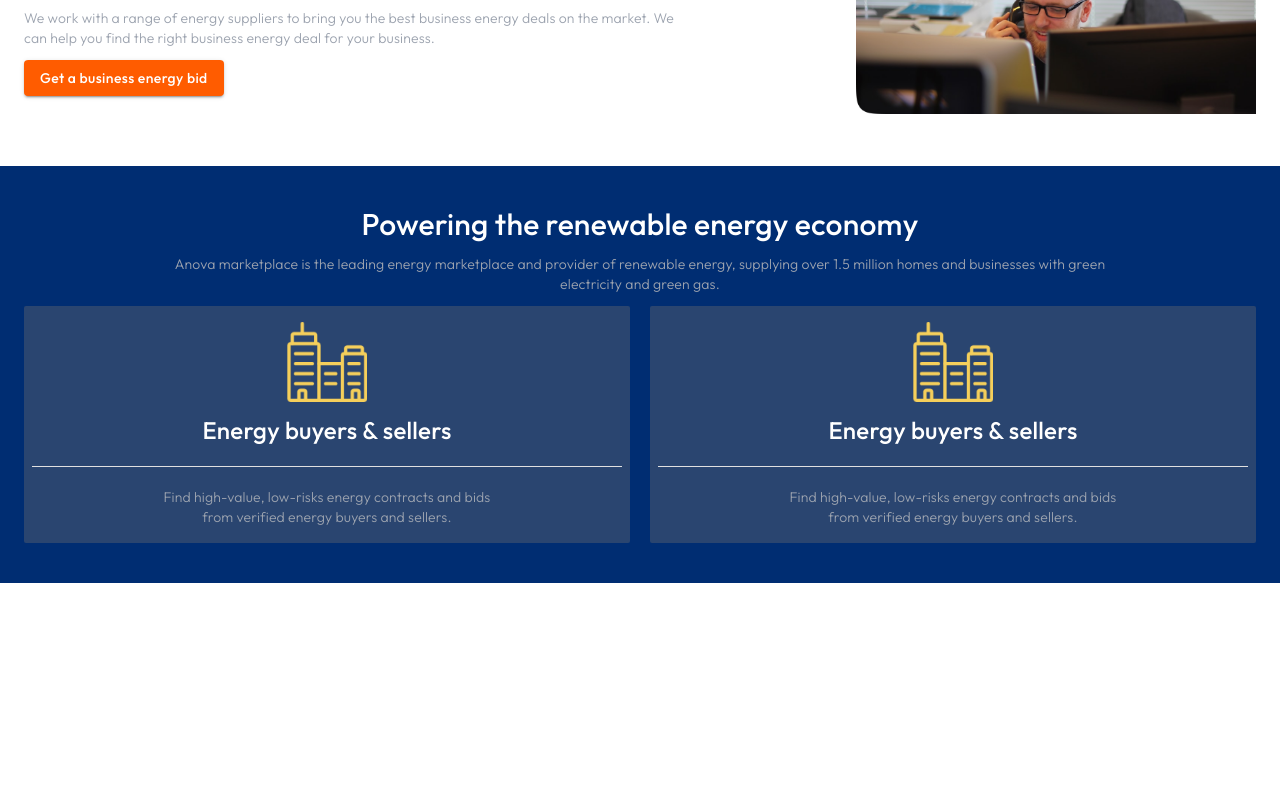
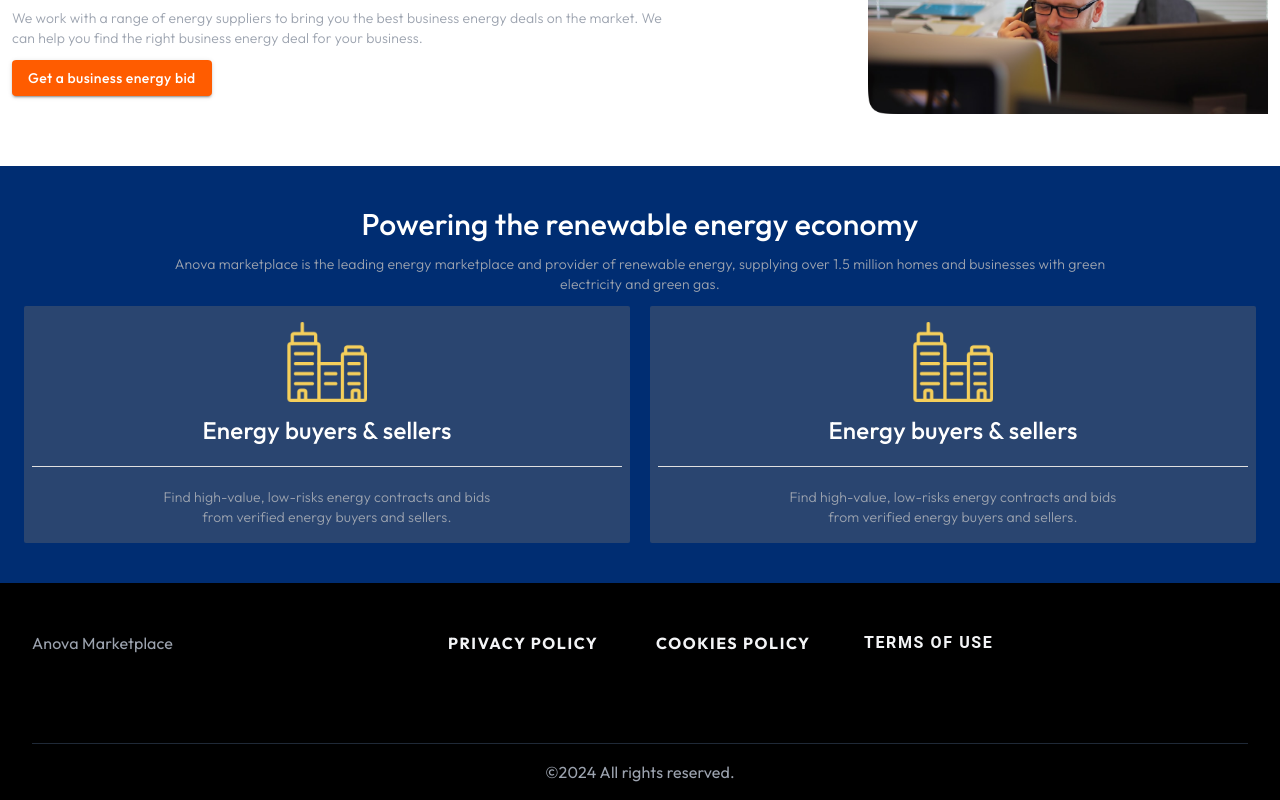
Before and after one commit to hokagedemehin/anova-frontend, a Next.js app: page / in a window 1280 px wide. Shown: the part 702-1502 px from the top of the page. Before the commit the page ends 1285 px from the top, so only its background shows below. Built offline with nearby package versions, Linux system fonts and the light colour scheme.

Commit message:
Add Footer component to RootLayout

```diff
--- a/app/layout.tsx
+++ b/app/layout.tsx
@@ -3,6 +3,7 @@
 import ProjectProviders from "@/shared/provider/ProjectProviders";
 import { Outfit } from "next/font/google";
 import HeaderComp from "@/components/layout/Header";
+import Footer from "@/components/layout/Footer";
 
 // const inter = Inter({ subsets: ['latin'] });
 
@@ -27,6 +28,7 @@
         <ProjectProviders>
           <HeaderComp />
           {children}
+          <Footer />
         </ProjectProviders>
       </body>
     </html>
--- a/app/page.tsx
+++ b/app/page.tsx
@@ -18,30 +18,31 @@
         <div className="flex h-full flex-col items-center justify-center border ">
           <Typography
             variant="h4"
-            className="font-outfit text-center text-base text-white md:text-xl"
+            className="text-center font-outfit text-base text-white md:text-xl"
           >
             Give electricity straight to the people
           </Typography>
           <Typography
             variant="h1"
-            className="font-outfit text-center text-3xl font-extrabold text-white md:text-5xl"
+            className="text-center font-outfit text-3xl font-extrabold text-white md:text-5xl"
           >
             Your best energy marketplace
           </Typography>
         </div>
       </div>
-      <div className="mx-auto w-full max-w-screen-xl bg-[#F6F7F7] px-6 py-10">
+      <div className="bg-[#F6F7F7] px-6 py-10">
+        <div className="mx-auto w-full max-w-screen-xl  ">
           <div className="flex items-center justify-between">
             <div className="flex flex-col items-center">
               <CountUp
                 end={3200}
                 duration={3}
                 suffix=" +"
-              className="font-outfit text-center text-2xl font-semibold text-black md:text-4xl"
+                className="text-center font-outfit text-2xl font-semibold text-black md:text-4xl"
               />
               <Typography
                 variant="h4"
-              className="font-outfit text-center text-base font-semibold text-gray-500 md:text-xl"
+                className="text-center font-outfit text-base font-semibold text-gray-500 md:text-xl"
               >
                 Happy Customers
               </Typography>
@@ -51,11 +52,11 @@
                 end={1200}
                 duration={3}
                 suffix=" +"
-              className="font-outfit text-center text-2xl font-semibold text-black md:text-4xl"
+                className="text-center font-outfit text-2xl font-semibold text-black md:text-4xl"
               />
               <Typography
                 variant="h4"
-              className="font-outfit text-center text-base font-semibold text-gray-500 md:text-xl"
+                className="text-center font-outfit text-base font-semibold text-gray-500 md:text-xl"
               >
                 Power purchases made
               </Typography>
@@ -65,35 +66,36 @@
                 end={400}
                 duration={3}
                 suffix=" +"
-              className="font-outfit text-center text-2xl font-semibold text-black md:text-4xl"
+                className="text-center font-outfit text-2xl font-semibold text-black md:text-4xl"
               />
               <Typography
                 variant="h4"
-              className="font-outfit text-center text-base font-semibold text-gray-500 md:text-xl"
+                className="text-center font-outfit text-base font-semibold text-gray-500 md:text-xl"
               >
                 Energy Providers
               </Typography>
             </div>
           </div>
         </div>
-      <div className=" mx-auto flex w-full max-w-screen-xl flex-col items-center justify-between gap-4 px-6 md:flex-row">
+      </div>
+      <div className=" mx-auto flex w-full max-w-screen-xl flex-col items-center justify-between gap-4 px-3 md:flex-row">
         <div className="flex flex-col space-y-3">
           <Typography
             variant="h6"
-            className="font-outfit text-left text-base font-medium md:text-xl"
+            className="text-left font-outfit text-base font-medium md:text-xl"
           >
             Get a business energy bid
           </Typography>
           <Typography
             variant="body2"
-            className="font-outfit w-[80%] text-left text-xs font-light text-gray-400 md:text-sm"
+            className="w-[80%] text-left font-outfit text-xs font-light text-gray-400 md:text-sm"
           >
             Fixed-price plans to fully flexible contracts, we have business gas
             and electricity tarrifs that suit every business size and need.
           </Typography>
           <Typography
             variant="body2"
-            className="font-outfit w-[80%] text-left text-xs font-light text-gray-400 md:text-sm"
+            className="w-[80%] text-left font-outfit text-xs font-light text-gray-400 md:text-sm"
           >
             We work with a range of energy suppliers to bring you the best
             business energy deals on the market. We can help you find the right
@@ -103,7 +105,7 @@
             <Link href="/bids">
               <Button
                 variant="contained"
-                className="font-outfit bg-[#FF5C00] normal-case text-white hover:bg-[#ab4103]"
+                className="bg-[#FF5C00] font-outfit normal-case text-white hover:bg-[#ab4103]"
               >
                 Get a business energy bid
               </Button>
@@ -122,21 +124,21 @@
       <div className="space-y-3 bg-[#002D72] px-6 py-10">
         <Typography
           variant="h6"
-          className="font-outfit text-center text-xl font-medium text-white md:text-3xl"
+          className="text-center font-outfit text-xl font-medium text-white md:text-3xl"
         >
           Powering the renewable energy economy
         </Typography>
         <div className="mx-auto w-[80%]">
           <Typography
             variant="body2"
-            className="font-outfit text-center text-xs font-light text-gray-400 md:text-sm"
+            className="text-center font-outfit text-xs font-light text-gray-400 md:text-sm"
           >
             Anova marketplace is the leading energy marketplace and provider of
             renewable energy, supplying over 1.5 million homes and businesses
             with green electricity and green gas.
           </Typography>
         </div>
-        <div className="flex flex-col gap-5 md:flex-row md:items-center">
+        <div className="flex flex-col gap-5 md:flex-row md:items-center md:justify-center">
           <div className=" rounded-sm bg-[#2A4570] ">
             <div className="flex flex-col items-center justify-center px-8 pt-4">
               <Image
@@ -149,7 +151,7 @@
               />
               <Typography
                 variant="body2"
-                className="font-outfit py-3 text-center text-xl font-medium text-white md:text-2xl"
+                className="py-3 text-center font-outfit text-xl font-medium text-white md:text-2xl"
               >
                 Energy buyers & sellers
               </Typography>
@@ -158,7 +160,7 @@
             <div className="mx-auto flex flex-col items-center justify-center px-8 pb-4 md:w-[70%]">
               <Typography
                 variant="body2"
-                className="font-outfit text-center text-xs font-light text-gray-400 md:text-sm"
+                className="text-center font-outfit text-xs font-light text-gray-400 md:text-sm"
               >
                 Find high-value, low-risks energy contracts and bids from
                 verified energy buyers and sellers.
@@ -177,7 +179,7 @@
               />
               <Typography
                 variant="body2"
-                className="font-outfit py-3 text-center text-xl font-medium text-white md:text-2xl"
+                className="py-3 text-center font-outfit text-xl font-medium text-white md:text-2xl"
               >
                 Energy buyers & sellers
               </Typography>
@@ -186,7 +188,7 @@
             <div className="mx-auto flex flex-col items-center justify-center px-8 pb-4 md:w-[70%]">
               <Typography
                 variant="body2"
-                className="font-outfit text-center text-xs font-light text-gray-400 md:text-sm"
+                className="text-center font-outfit text-xs font-light text-gray-400 md:text-sm"
               >
                 Find high-value, low-risks energy contracts and bids from
                 verified energy buyers and sellers.
--- /dev/null
+++ b/components/layout/Footer.tsx
@@ -0,0 +1,61 @@
+"use client";
+import { Typography } from "@mui/material";
+import dayjs from "dayjs";
+import React, { useEffect, useState } from "react";
+
+const Footer = () => {
+  // get the current year
+  const [year, setYear] = useState("");
+
+  useEffect(() => {
+    setYear(dayjs().format("YYYY"));
+  }, []);
+  return (
+    <div>
+      <div className="bg-black">
+        <footer className="mx-auto max-w-screen-2xl px-4 md:px-8">
+          <div className="mb-16 grid grid-cols-2 gap-12 pt-10 md:grid-cols-4 lg:grid-cols-6 lg:gap-8 lg:pt-12">
+            {/* logo and social link */}
+            <div className="col-span-full lg:col-span-2">
+              <Typography className={`mb-6 font-outfit text-gray-400 sm:pr-8`}>
+                Anova Marketplace
+              </Typography>
+            </div>
+
+            {/* <!-- link nav - start --> */}
+            <div>
+              <Typography className="mb-4 font-outfit font-bold uppercase tracking-widest text-gray-100">
+                Privacy Policy
+              </Typography>
+            </div>
+            {/* <!-- link nav - end --> */}
+
+            {/* <!-- about us nav - start --> */}
+            <div>
+              <Typography className="mb-4 font-outfit font-bold uppercase tracking-widest text-gray-100">
+                Cookies Policy
+              </Typography>
+            </div>
+            {/* <!-- about us nav - end --> */}
+
+            {/* <!-- nav - start --> */}
+            <div className="col-span-2">
+              <Typography className="mb-4 font-bold uppercase tracking-widest text-gray-100">
+                Terms of use
+              </Typography>
+            </div>
+            {/* <!-- nav - end --> */}
+          </div>
+          {/* signature */}
+          <div className=" border-t border-gray-800 py-4 text-center text-sm text-gray-400">
+            <Typography className=" font-outfit">
+              &#169;{year} All rights reserved.
+            </Typography>
+          </div>
+        </footer>
+      </div>
+    </div>
+  );
+};
+
+export default Footer;
--- a/components/layout/Header.tsx
+++ b/components/layout/Header.tsx
@@ -50,16 +50,14 @@
     handleNavLink(routes.home_page);
   };
   return (
-    <header>
-      <Container
-        maxWidth="2xl"
-        className={`${
-          !headerColor
-            ? "bg-transparent"
-            : "border border-x-0 border-b-2 border-t-0 border-gray-100 bg-white bg-opacity-60 backdrop-blur-lg backdrop-filter "
-        } fixed z-10 flex items-center justify-between  py-2 transition duration-300 ease-in-out`}
-        // className=" fixed z-10 flex items-center justify-between border border-x-0 border-b-2 border-t-0 border-gray-100 bg-white py-2 "
-      >
+    <header
+      className={`${
+        !headerColor
+          ? "bg-transparent"
+          : "border border-x-0 border-b-2 border-t-0 border-gray-100 bg-white bg-opacity-60 backdrop-blur-lg backdrop-filter "
+      } fixed z-10 flex w-full items-center  justify-between py-2 transition duration-300 ease-in-out`}
+    >
+      <Container maxWidth="2xl" className=" flex items-center justify-between ">
         <Link href="/">
           {/* <Typography className="font-outfit text-xl font-bold md:text-2xl">
             Anova Bids
```
Lines whose indentation alone changed are shown as unchanged.
